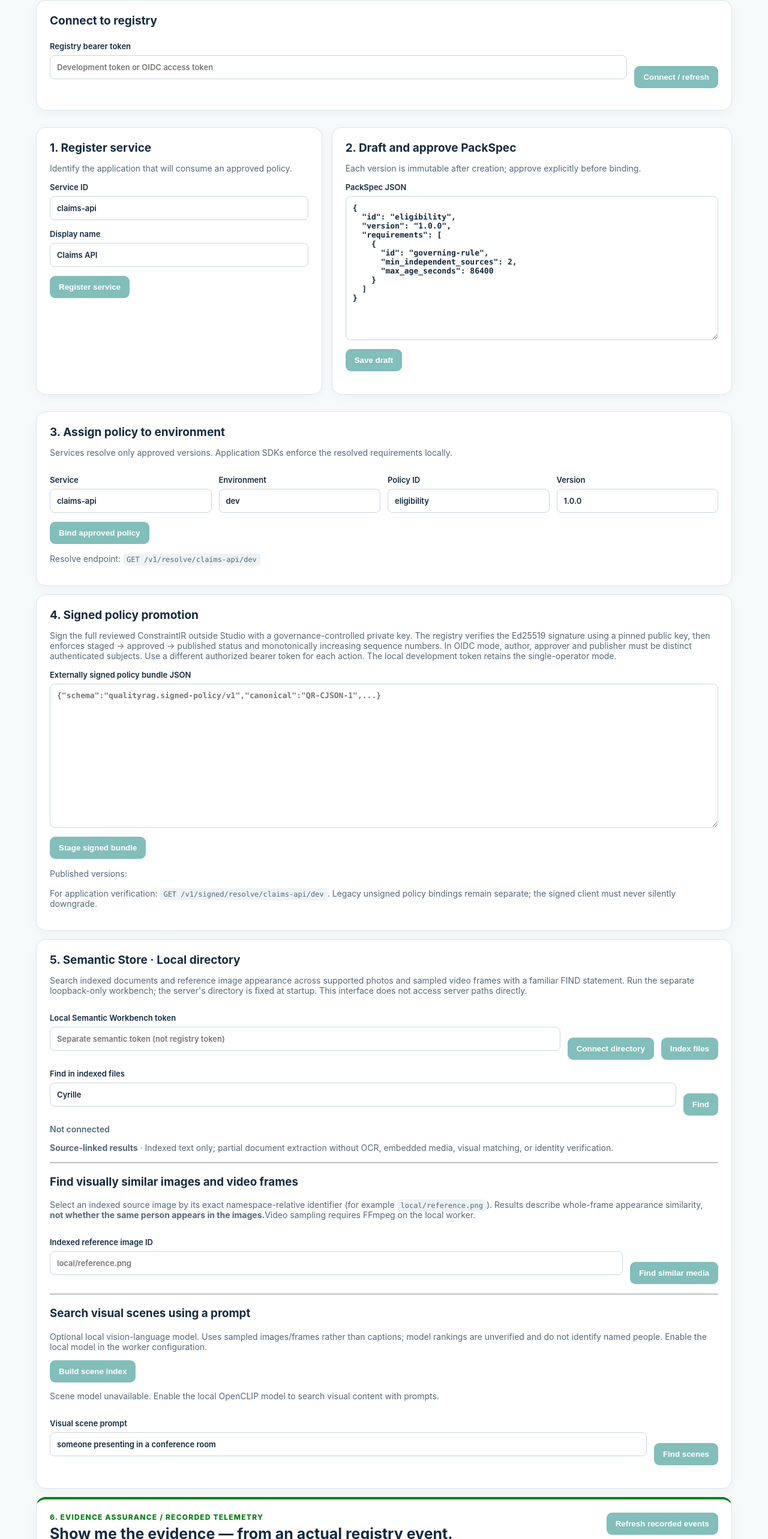
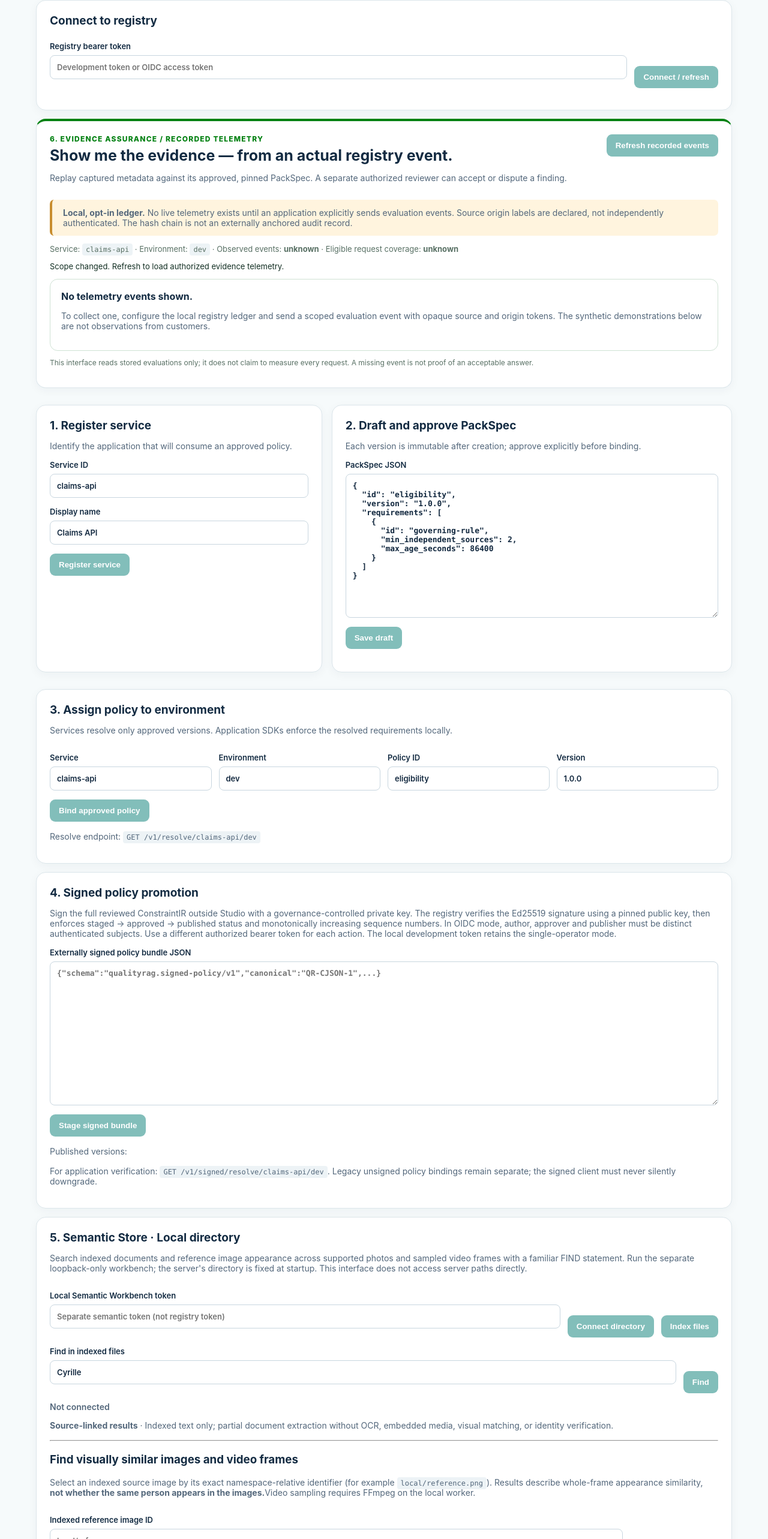
Before and after one commit to cyrillesaxo/QualityRag, a React (Vite) app in the folder apps/studio/: page / in a window 1280 px wide. Shown: the part 191-2757 px from the top of the page at 60% size. Built offline with nearby package versions, Linux system fonts and the light colour scheme.

Commit message:
ui(studio): prioritize real event evidence before configuration and synthetic walkthrough

```diff
--- a/apps/studio/src/main.tsx
+++ b/apps/studio/src/main.tsx
@@ -117,6 +117,7 @@ function Studio(){
    <header><span className="logo">◈</span><div><h1>QualityRag Studio</h1><p>APX-inspired policy workbench · service registry · governed bindings</p></div></header>
    <section className="notice"><strong>Local development preview.</strong> This UI accepts an operator token in local mode or an OIDC bearer token when the registry enables OIDC. Authentication occurs at the registry. The UI has no interactive OIDC login flow, tenant isolation or production multi-user state.</section>
    <section className="panel"><h2>Connect to registry</h2><div className="line"><label>Registry bearer token<input type="password" autoComplete="off" value={token} onChange={e=>setToken(e.target.value)} placeholder="Development token or OIDC access token"/></label><button onClick={refresh} disabled={!token}>Connect / refresh</button></div><p className="status" role="status">{message}</p></section>
+   <EvidenceTelemetryLive token={token} serviceId={serviceId} environment={environment}/>
    <div className="columns"><section className="panel"><h2>1. Register service</h2><p>Identify the application that will consume an approved policy.</p><label>Service ID<input value={serviceId} onChange={e=>setServiceId(e.target.value)}/></label><label>Display name<input value={name} onChange={e=>setName(e.target.value)}/></label><button disabled={!token} onClick={()=>run(()=>request('/v1/services','POST',{id:serviceId,displayName:name}))}>Register service</button><ul>{state.services.map(s=><li key={s.id}>{s.displayName} <code>{s.id}</code></li>)}</ul></section>
    <section className="panel"><h2>2. Draft and approve PackSpec</h2><p>Each version is immutable after creation; approve explicitly before binding.</p><label>PackSpec JSON<textarea spellCheck={false} value={editor} onChange={e=>setEditor(e.target.value)}/></label><button disabled={!token} onClick={()=>run(()=>request('/v1/policies/drafts','POST',JSON.parse(editor)))}>Save draft</button><ul>{state.policies.map(p=><li key={p.sha256}><code>{p.policy.id}@{p.policy.version}</code><span>{p.status}</span>{p.status==='DRAFT'&&<button disabled={!token} onClick={()=>run(()=>request('/v1/policies/'+encodeURIComponent(p.policy.id)+'/'+encodeURIComponent(p.policy.version)+'/approve','POST'))}>Approve</button>}</li>)}</ul></section></div>
    <section className="panel"><h2>3. Assign policy to environment</h2><p>Services resolve only approved versions. Application SDKs enforce the resolved requirements locally.</p><div className="line"><label>Service<input value={serviceId} onChange={e=>setServiceId(e.target.value)}/></label><label>Environment<input value={environment} onChange={e=>setEnvironment(e.target.value)}/></label><label>Policy ID<input value={policyId} onChange={e=>setPolicyId(e.target.value)}/></label><label>Version<input value={version} onChange={e=>setVersion(e.target.value)}/></label></div><button disabled={!token} onClick={()=>run(()=>request('/v1/bindings','POST',{serviceId,environment,policyId,version}))}>Bind approved policy</button><ul>{state.bindings.map(b=><li key={b.serviceId+'@'+b.environment}><code>{b.serviceId}@{b.environment}</code> → {b.policyId}@{b.version}</li>)}</ul><p>Resolve endpoint: <code>GET /v1/resolve/{serviceId}/{environment}</code></p></section>
@@ -197,7 +198,6 @@ function Studio(){
     Similarity: {hit.similarity.toFixed(3)} (not probability) · Unverified model candidate
    </li>)}</ul>
    </section>
-   <EvidenceTelemetryLive token={token} serviceId={serviceId} environment={environment}/>
    <EvidenceAssurance/>
    <footer>QualityRag v0.1 · deterministic policy enforcement · policies are not proof of source truth</footer>
  </main>;
```
